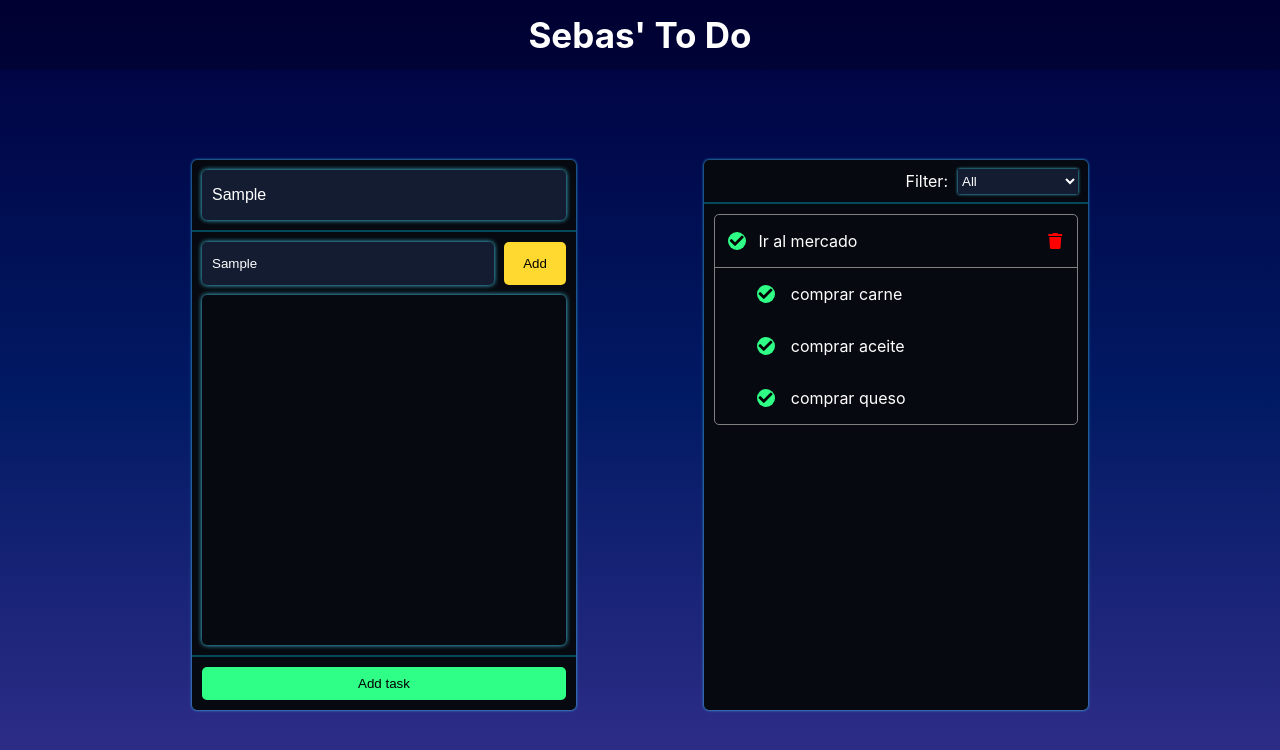
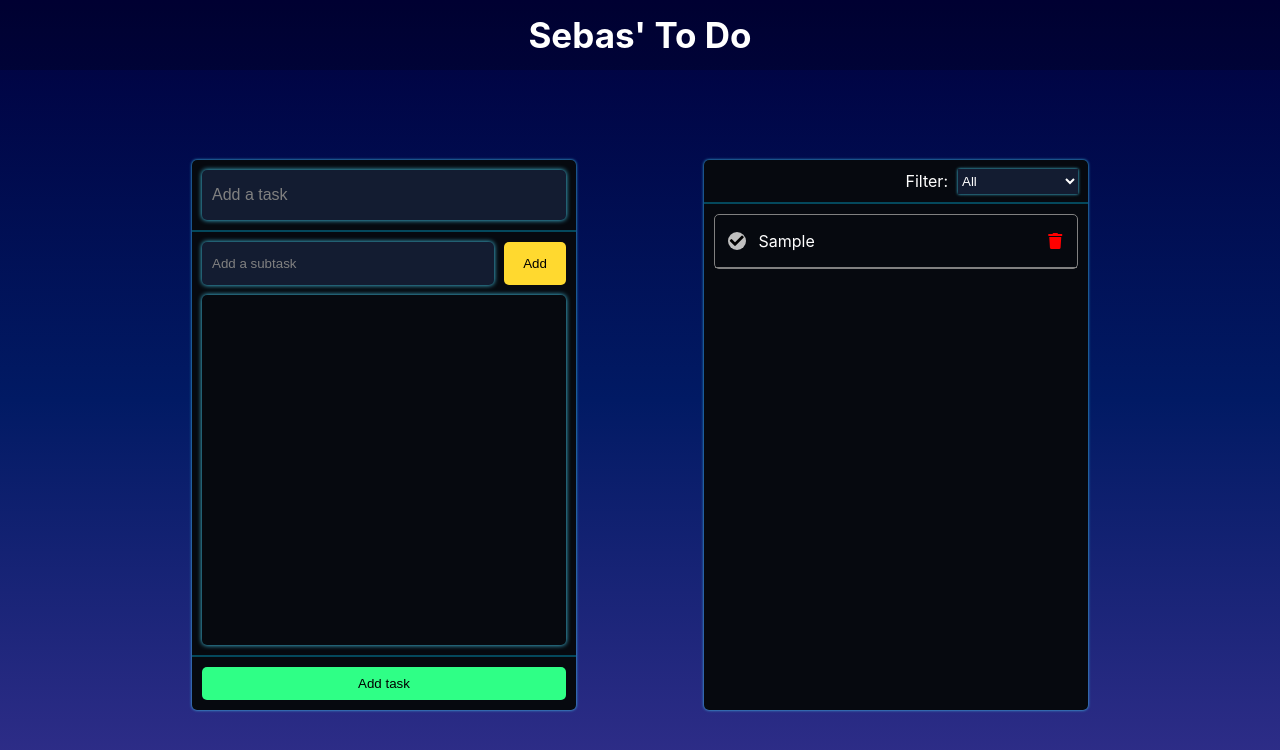
Before and after one commit to SebastianBran/ToDo-Web-App, a React (Create React App) app: page / in a window 1280 px wide. Both pictures are taken after typing "Sample", "Sample" into the empty fields and a click on the button "Add task". Shown: the top 750 px of the page. Built offline with nearby package versions, Linux system fonts and the light colour scheme.

Commit message:
restructured everything and added the tasks to the list of tasks

```diff
--- a/src/App.css
+++ b/src/App.css
@@ -15,3 +15,11 @@
   color: white;
   background-color: rgba(0,0,0,.2);
 }
+
+.board {
+  display: grid;
+  grid-template-columns: 1fr 1fr;
+  align-items: center;
+  justify-items: center;
+  height: 100%;
+}
--- a/src/App.js
+++ b/src/App.js
@@ -1,13 +1,70 @@
 import React from 'react'
 import './App.css';
-import Board from './components/board'
+import FormTask from "./components/formTask"
+import ListTasks from "./components/listTasks"
 
 class App extends React.Component {
+    constructor(props) {
+        super(props);
+        this.state = {
+            tasks: Array(0),
+        }
+    }
+
+    validTask = (task) => {
+        const value = task.value;
+        for(let i = 0; i < value.length; i++) {
+            if(value[i] !== ' ') return true;
+        }
+        return false;
+    }
+
+    addTask = (task) => {
+        if(this.validTask(task)) {
+            const tasks = this.state.tasks;
+            tasks.push(task);
+            this.setState({
+                tasks: tasks
+            });
+        }
+    }
+
+    deleteTask = (id) => {
+        const tasks = this.state.tasks;
+        tasks.splice(id, 1);
+        this.setState(tasks);
+    }
+
+    onClickCheckboxTask = (id) => {
+        const tasks = this.state.tasks;
+        tasks[id].completed = !tasks[id].completed;
+        this.setState({tasks: tasks});
+    }
+
+    onClickCheckboxSubtask = (idTask, idSubtask) => {
+        const tasks = this.state.tasks;
+        const task = tasks[idTask];
+        task.listSubtasks[idSubtask].completed = !task.listSubtasks[idSubtask].completed;
+        tasks[idTask] = task;
+        this.setState({tasks: tasks});
+        console.log(tasks);
+    }
+
     render() {
         return (
             <div className="App">
                 <div className="Header">Sebas' To Do</div>
-                <Board />
+                <div className="board">
+                    <FormTask
+                        addTask={this.addTask}
+                    />
+                    <ListTasks
+                        tasks={this.state.tasks}
+                        deleteTask={this.deleteTask}
+                        onClickCheckboxTask={this.onClickCheckboxTask}
+                        onClickCheckboxSubtask={this.onClickCheckboxSubtask}
+                    />
+                </div>
             </div>
         );
     }
--- a/src/components/board.css
+++ /dev/null
@@ -1,7 +0,0 @@
-.board {
-    display: grid;
-    grid-template-columns: 1fr 1fr;
-    align-items: center;
-    justify-items: center;
-    height: 100%;
-}
--- a/src/components/board.js
+++ /dev/null
@@ -1,17 +0,0 @@
-import React from 'react'
-import FormTask from './formTask'
-import ListTasks from './listTasks'
-import './board.css'
-
-class Board extends React.Component {
-    render() {
-        return(
-            <div className="board">
-                <FormTask />
-                <ListTasks />
-            </div>
-        );
-    }
-}
-
-export default Board
--- a/src/components/formTask.js
+++ b/src/components/formTask.js
@@ -54,20 +54,26 @@ class FormTask extends React.Component {
     constructor(props) {
         super(props);
         this.state = {
-            task: '',
-            subtask: '',
-            listSubtasks: Array(0)
+            task: {
+                value: '',
+                completed: false,
+                listSubtasks: Array(0)
+            },
+            subtask: ''
         }
     }
 
+    // Prevent refresh the page
     onSubmit = (e) => { e.preventDefault(); }
 
+    // Update the task value
     onChangeTask = (e) => {
-        this.setState({
-            task: e.target.value
-        });
+        const task = {...this.state.task};
+        task.value = e.target.value;
+        this.setState({task: task});
     }
 
+    //Update the subtask value
     onChangeSubtask = (e) => {
         this.setState({
             subtask: e.target.value
@@ -75,7 +81,7 @@ class FormTask extends React.Component {
     }
 
     validInputSubtask = () => {
-        let subtask = this.state.subtask;
+        const subtask = this.state.subtask;
         for(let i = 0; i < subtask.length; i++) {
             if(subtask[i] !== ' ') return true;
         }
@@ -84,34 +90,50 @@ class FormTask extends React.Component {
 
     onClickAddSubtask = () => {
         if(this.validInputSubtask()) {
-            let listSubtasks = this.state.listSubtasks;
-            listSubtasks.push(this.state.subtask);
+            const task = {...this.state.task};
+            task.listSubtasks.push({
+                value: this.state.subtask,
+                completed: false
+            });
             this.setState({
-                subtask: '',
-                listSubtasks: listSubtasks,
+                task: task,
+                subtask: ''
             });
         }
         else this.setState({subtask: ''});
     }
 
     onClickEditSubtask = (id) => {
-        let subtask = this.state.listSubtasks[id];
+        const subtask = this.state.task.listSubtasks[id].value;
         this.setState({subtask: subtask});
         this.onClickDeleteSubtask(id);
     }
 
     onClickDeleteSubtask = (id) => {
-        let listSubtasks = this.state.listSubtasks;
-        listSubtasks.splice(id, 1);
-        this.setState({listSubtasks: listSubtasks});
+        const task = {...this.state.task};
+        task.listSubtasks.splice(id, 1);
+        this.setState({task: task});
+    }
+
+    onClickAddTask = () => {
+        /*JSON.parse(JSON.stringify({..}) this is used to copy an object whitout reference*/
+        const task = JSON.parse(JSON.stringify({...this.state.task}));
+        const aux = JSON.parse(JSON.stringify(task));
+        this.props.addTask(task);
+        aux.value = '';
+        aux.listSubtasks = Array(0);
+        this.setState({
+            task: aux,
+            subtask: ''
+        });
     }
 
     render() {
-        const listSubtasks = this.state.listSubtasks;
-        const showSubtask = listSubtasks.map((i, j) => {
+        const task = {...this.state.task};
+        const showSubtask = task.listSubtasks.map((i, j) => {
             return(
                 <SubtaskForm
-                    value={i}
+                    value={i.value}
                     id={j}
                     key={j}
                     onClickEditSubstask={() => this.onClickEditSubtask(j)}
@@ -130,7 +152,7 @@ class FormTask extends React.Component {
                         className="form-input-task"
                         placeholder="Add a task"
                         onChange={this.onChangeTask}
-                        value={this.state.task}
+                        value={this.state.task.value}
                         id="task"
                     />
                 </div>
@@ -159,6 +181,7 @@ class FormTask extends React.Component {
                         className="form-button-addTask"
                         id="button-addTask"
                         name="Add task"
+                        onClick={this.onClickAddTask}
                     />
                 </div>
             </form>
--- a/src/components/listTasks.js
+++ b/src/components/listTasks.js
@@ -4,6 +4,20 @@ import Task from './task'
 
 class ListTasks extends React.Component {
     render() {
+        const tasks = this.props.tasks;
+        const showTasks = tasks.map((i, j) => {
+            return(
+                <Task
+                    task={i}
+                    id={j}
+                    key={j}
+                    delete={() => this.props.deleteTask(j)}
+                    onClickCheckboxTask={() => this.props.onClickCheckboxTask(j)}
+                    onClickCheckboxSubtask={this.props.onClickCheckboxSubtask}
+                />
+            );
+        });
+
         return(
             <div className="listTasks">
                 <div className="container-filter">
@@ -15,9 +29,7 @@ class ListTasks extends React.Component {
                     </select>
                 </div>
                 <div className="container-tasks">
-                    <Task
-                        value="Ir al mercado"
-                    />
+                    {showTasks}
                 </div>
             </div>
         );
--- a/src/components/task.css
+++ b/src/components/task.css
@@ -2,6 +2,7 @@
     display: grid;
     border: 1px solid gray;
     border-radius: 5px;
+    margin-bottom: 10px;
     color: white;
 }
 
@@ -9,7 +10,12 @@
     display: grid;
     grid-template-columns: 12% 76% 12%;
     align-items: center;
+
 }
+
+/* .text-task {
+    text-decoration: line-through;
+} */
 
 /* subtasks */
 
@@ -46,7 +52,8 @@
 }
 
 .fas.fa-check {
-    background-color: rgb(47, 255, 134);
+    /* background-color: rgb(47, 255, 134); */
+    /* background-color: rgb(192, 192, 192); */
     color: black;
     border-radius: 50%;
     font-size: 14px;
--- a/src/components/task.js
+++ b/src/components/task.js
@@ -1,12 +1,13 @@
 import React from 'react'
 import './task.css'
 
-function Checkbox(prosps) {
+function Checkbox(props) {
     return(
         <div className="container-check">
             <i
                 className="fas fa-check"
-                onClick={prosps.onClick}
+                style={props.style}
+                onClick={props.onClick}
             >
             </i>
         </div>
@@ -14,6 +15,13 @@ function Checkbox(prosps) {
 }
 
 function Subtask(props) {
+    //sTYLES
+    const styleCheckbox = {};
+    styleCheckbox.background = (props.subtasks.completed) ? "rgb(47, 255, 134)" : "rgb(192, 192, 192)";
+
+    const styleTextSubtask = {};
+    styleTextSubtask.textDecoration = (props.subtasks.completed) ? "line-through" : "none";
+
     return(
         <div
             className="subtask-task"
@@ -22,38 +30,56 @@ function Subtask(props) {
         >
             <Checkbox
                 onClick={props.onClick}
+                style={styleCheckbox}
             />
-            <p className="text-subtask">{props.value}</p>
+            <p
+                className="text-subtask"
+                style={styleTextSubtask}
+            >
+                {props.subtasks.value}
+            </p>
         </div>
     );
 }
 
 class Task extends React.Component {
-
     render() {
-        const subtasks = ["comprar carne", "comprar aceite", "comprar queso"];
+        const subtasks = this.props.task.listSubtasks;
         const showSubtask = subtasks.map((i, j) => {
             return(
                 <Subtask
-                    onClick={() => {console.log("realizado :v")}}
-                    value={i}
+                    subtasks={i}
                     id={j}
                     key={j}
+                    onClick={() => this.props.onClickCheckboxSubtask(this.props.id, j)}
                 />
             );
         });
+
+        //STYLES
+        const styleCheckbox = {};
+        styleCheckbox.background = (this.props.task.completed) ? "rgb(47, 255, 134)" : "rgb(192, 192, 192)";
+
+        const styleTextTask = {};
+        styleTextTask.textDecoration = (this.props.task.completed) ? "line-through" : "none";
 
         return(
             <div className="container-task">
                 <div className="task">
                     <Checkbox
-                        onClick={() => {console.log("realizado :v")}}
+                        onClick={this.props.onClickCheckboxTask}
+                        style={styleCheckbox}
                     />
-                    <p className="text-task">{this.props.value}</p>
+                    <p
+                        className="text-task"
+                        style={styleTextTask}
+                    >
+                        {this.props.task.value}
+                    </p>
                     <div className="container-trash">
                         <i
                             className="fas fa-trash"
-                            onClick={() => {console.log("borrado >:v")}}
+                            onClick={this.props.delete}
                         >
                         </i>
                     </div>
```
